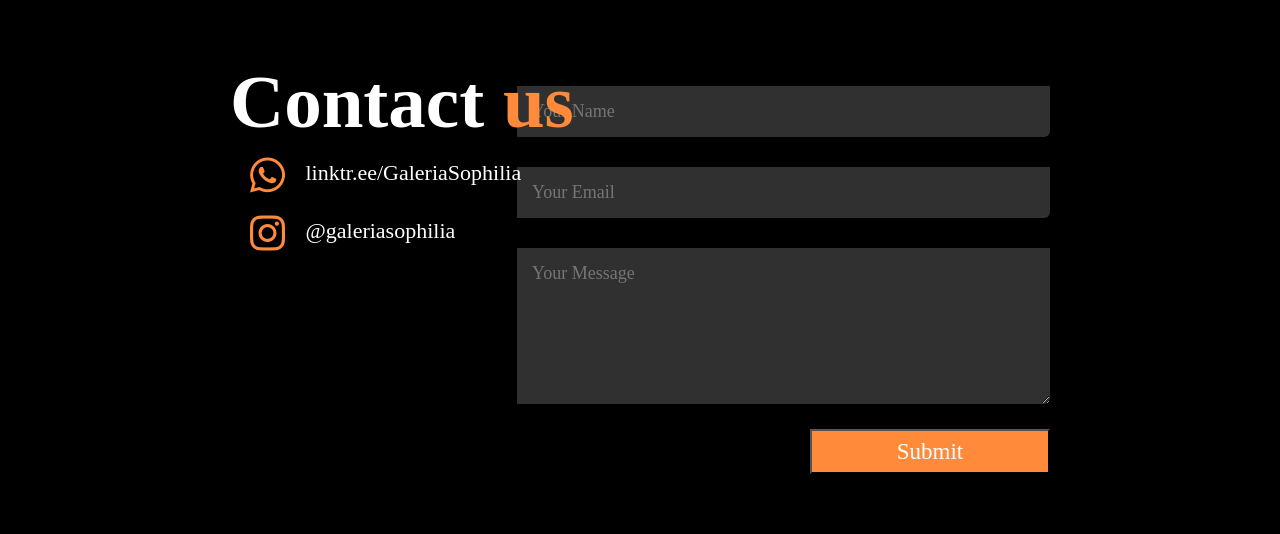
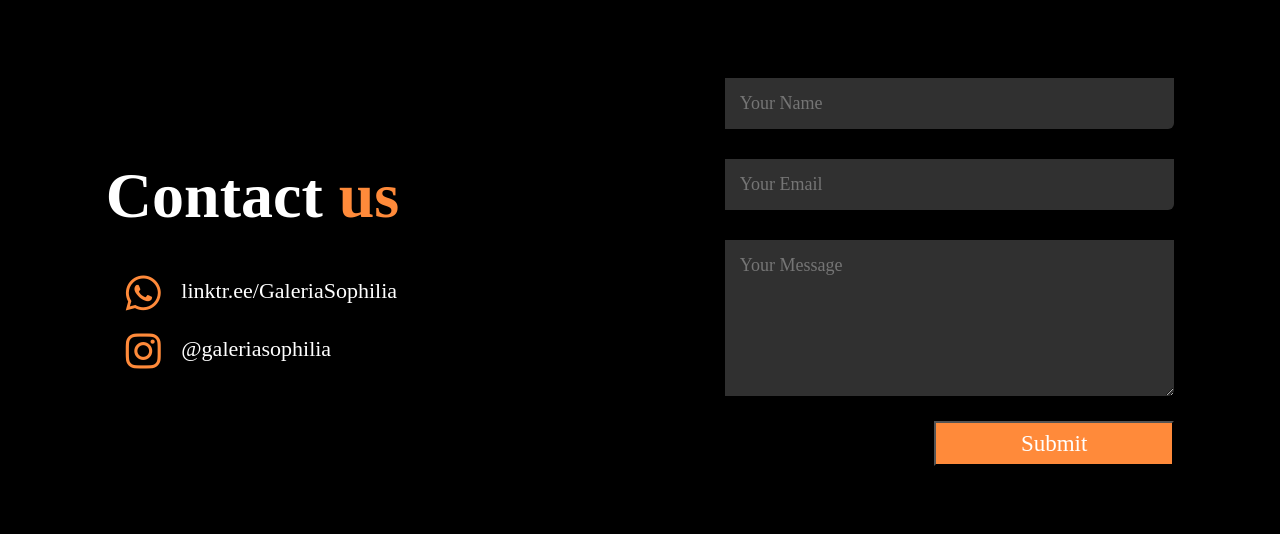
Before and after one commit to reagankim7/Galeria_Sophilia, a PHP site: page /home.html in a window 1280 px wide. Shown: the part 2303-2837 px from the top of the page. After the commit the page ends 2769 px from the top, so only its background shows below. Run offline with PHP 8.4, Linux system fonts and the light colour scheme; some libraries are stand-ins or nearby versions; some web fonts are replaced.

Commit message:
cleaned up formatting and structure of pge

```diff
--- a/Home/home.html
+++ b/Home/home.html
@@ -91,9 +91,7 @@
     </div>
 
     <!-- Contact Us Page -->
-    <div id="contact">
-        <div class="overviewContainer">
-            <div class="row1">
+    <div class="contactContainer">
         <div class="contactLeft">
             <h2>Contact <span>us</span></h2>
             <div class="contactIcons">
@@ -101,6 +99,7 @@
                 <br>
                 <br>
                 <a href="https://www.instagram.com/galeriasophilia/"><i class="fa-brands fa-instagram"></i> @galeriasophilia</a>
+            </div>
         </div>
         <div class="contactRight">
             <form>
@@ -111,8 +110,6 @@
             </form>
         </div>
     </div>
-        </div>
 
-    </div>
 </body>
 </html>
--- a/Home/styles.css
+++ b/Home/styles.css
@@ -37,7 +37,7 @@ body {
     align-items: center;
     padding-top: 2vw;
     padding-bottom: 2vw;
-    border: 5px solid orange;
+    border-bottom: 5px solid orange;
 }
 
 .hero {
@@ -342,13 +342,17 @@ a:after {
 
 /* Contact Page */
 
-.contactLeft {
-    flex-basis: 35%;
+.contactContainer {
+    display: flex;
+    justify-content:space-around;
+    align-items: center;
+    padding : 5vw;
 }
 
 .contactLeft h2{
     font-family: 'Inria Serif', serif;
-    font-size: 75px;
+    font-size: 400%;
+    margin-bottom: 30px;
 }
 
 .contactLeft span {
@@ -381,7 +385,6 @@ a:after {
 .contactRight form {
     width: 100%;
     overflow: hidden;
-    margin-top: -182px;
 }
 
 form input, form textarea {
@@ -401,5 +404,4 @@ form input, form textarea {
 form button {
     float: right;
     clear: both;
-
 }
```
Lines whose indentation alone changed are shown as unchanged.
